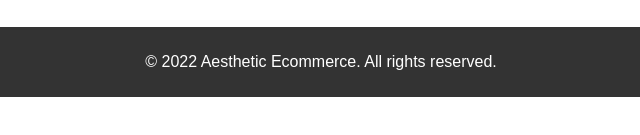
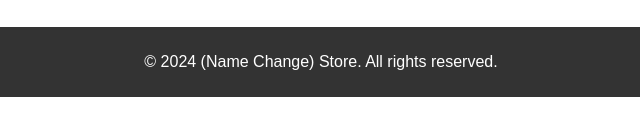
Before and after one commit to JackyDo2005/portfolio-demo, a plain HTML site: page test_folder/index.html in a window 1280 px wide. Shown: the part 261-396 px from the top of the page, 319-959 px from the left. Drawn offline with Linux system fonts and the light colour scheme.

Commit message:
Update footer text

```diff
--- a/test_folder/index.html
+++ b/test_folder/index.html
@@ -34,7 +34,7 @@
     </main>
 
     <footer class="footer">
-        <p>&copy; 2022 Aesthetic Ecommerce. All rights reserved.</p>
+        <p>&copy; 2024 (Name Change) Store. All rights reserved.</p>
     </footer>
 </body>
 </html>
```
